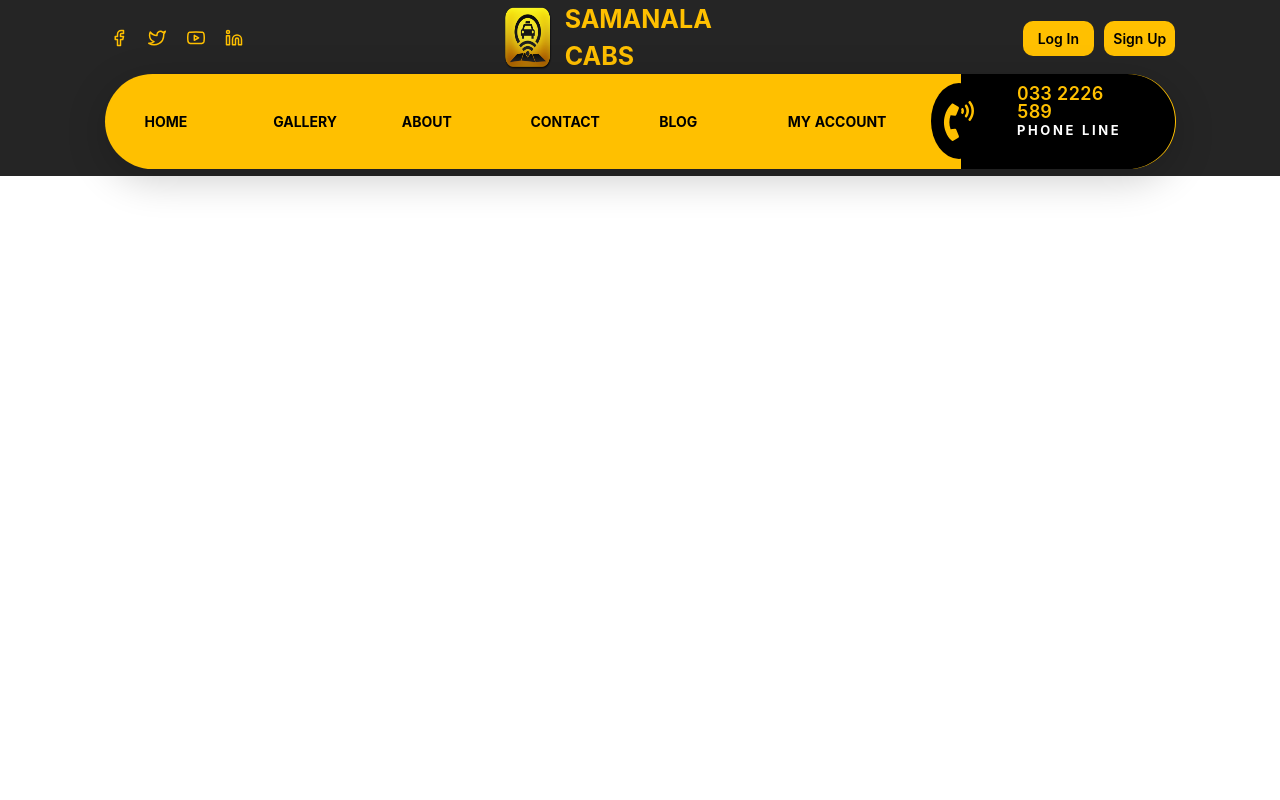
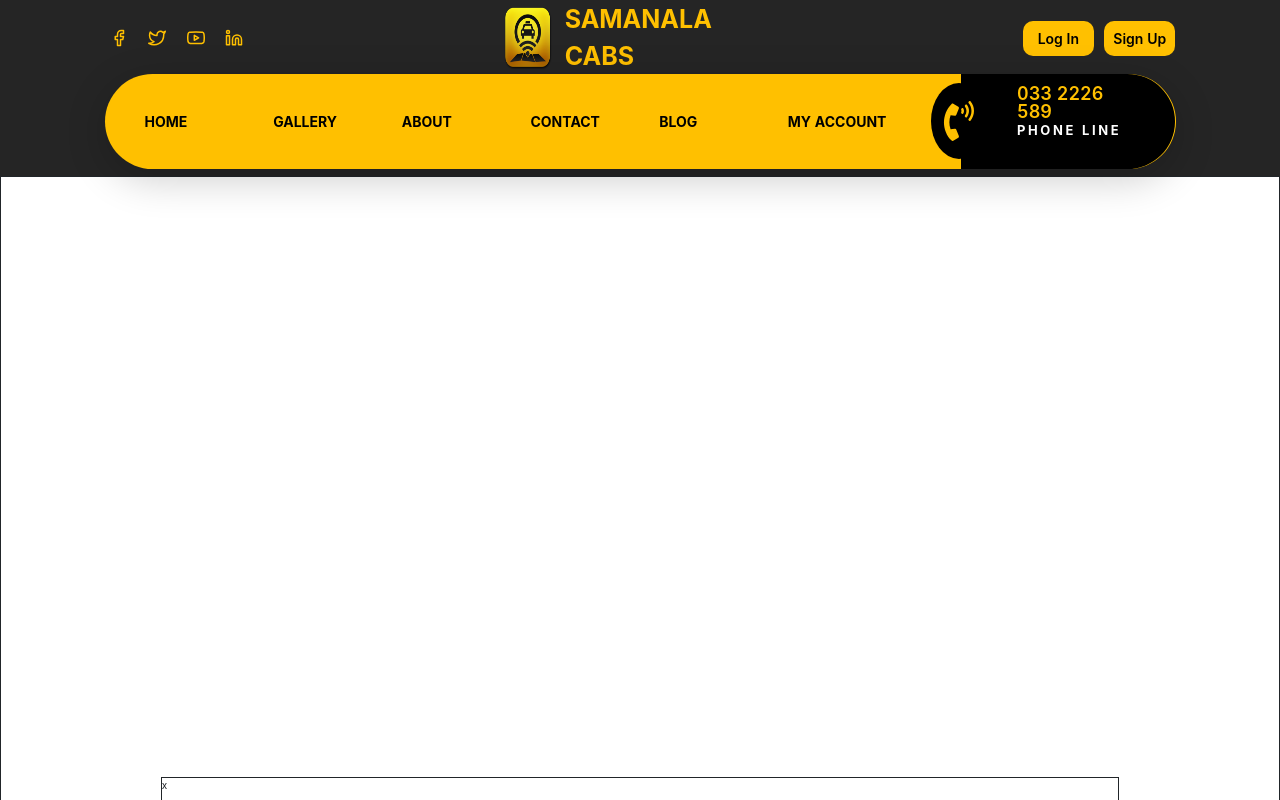
Before and after one commit to nimesha-edirisinghe/travel-management-system, a React (Create React App) app: page /blog in a window 1280 px wide. Built offline with nearby package versions, Linux system fonts and the light colour scheme; the HTML template or start-up script is replaced by a standard one.

Commit message:
blog page structure v1

```diff
--- a/src/app/pages/BlogPage/BlogPage.scss
+++ b/src/app/pages/BlogPage/BlogPage.scss
@@ -10,4 +10,19 @@
     width: 100%;
     background-color: #252525;
   }
+
+  .blog-content-wrapper {
+    height: 500%;
+    width: 100%;
+    border: 1px solid;
+    display: flex;
+    justify-content: center;
+    align-items: center;
+
+    .blog-inner-wrapper {
+      width: 75%;
+      height: 70%;
+      border: 1px solid;
+    }
+  }
 }
--- a/src/app/pages/BlogPage/BlogPage.tsx
+++ b/src/app/pages/BlogPage/BlogPage.tsx
@@ -8,6 +8,9 @@ const BlogPage = () => {
       <div className="blog-navbar">
         <MyNavBar />
       </div>
+      <div className="blog-content-wrapper">
+        <div className="blog-inner-wrapper">x</div>
+      </div>
     </div>
   );
 };
```
